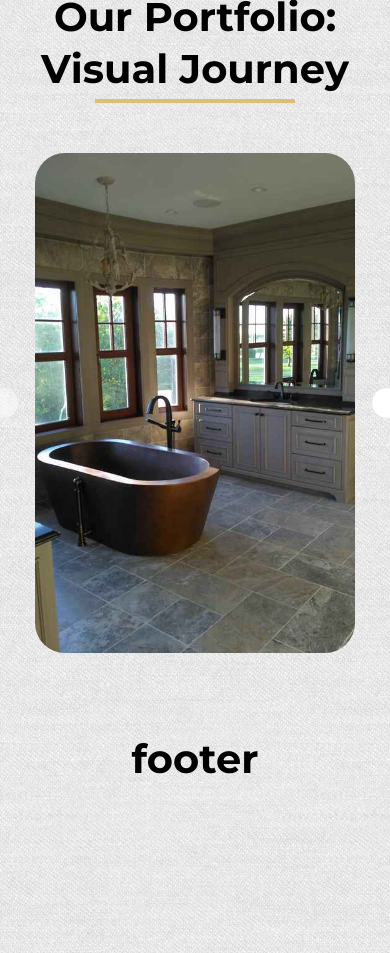
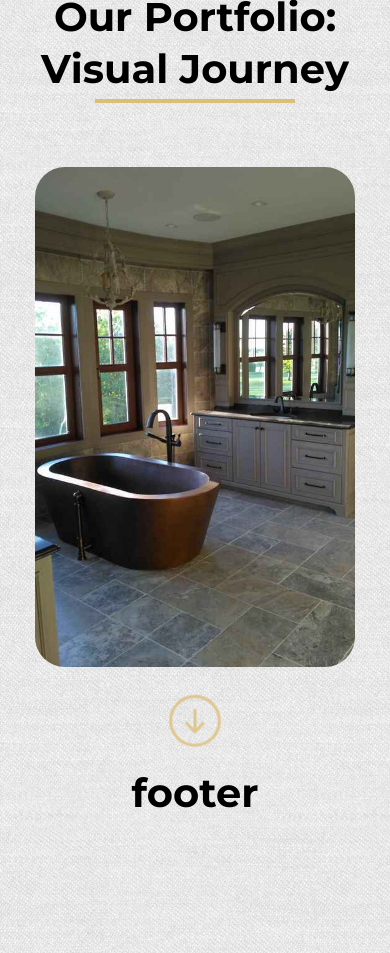
Before and after one commit to igor-mlv/renomotion, a Next.js app: page / in a window 390 px wide. Shown: the part 5600-6553 px from the top of the page. Built offline with nearby package versions, Linux system fonts and the light colour scheme.

Commit message:
gallery section fully responsive now

```diff
--- a/src/components/sections/Gallery.tsx
+++ b/src/components/sections/Gallery.tsx
@@ -12,6 +12,7 @@ import {
     CarouselNext,
     CarouselPrevious,
 } from "@/components/ui/carousel"
+
 
 export default function Gallery() {
 
@@ -62,10 +63,10 @@ export default function Gallery() {
 
                 {/* For mobile version */}
                 <div className="md:hidden flex justify-center items-center mt-[50px]">
-                    <Carousel className="w-full max-w-xs">
-                        <CarouselContent>
+                    <Carousel orientation="vertical" className="w-full max-w-xs">
+                        <CarouselContent className="max-h-[550px]">
                             {cards.map((card: { id: number, title: string, imgUrl: string, skeletonImgUrl: string }) => (
-                                <CarouselItem key={card.id}>
+                                <CarouselItem key={card.id} className="py-[30px]">
                                     <div className="w-full h-[500px] relative">
                                         {/* When use fill prop it changes position to absolut! */}
                                         <Image
@@ -81,8 +82,9 @@ export default function Gallery() {
                                 </CarouselItem>
                             ))}
                         </CarouselContent>
-                        <CarouselPrevious />
-                        <CarouselNext />
+                        <CarouselNext variant="link" className="h-10 w-[75px] rounded-full rotate-0 pt-[100px]">
+                            <img src="/assets/arrow-down.svg" className="animate-bounce" alt="Arrow Down" />
+                        </CarouselNext>
                     </Carousel>
                 </div>
             </div>
```
Also changed, not shown: public/assets/arrow-down.svg (added).
